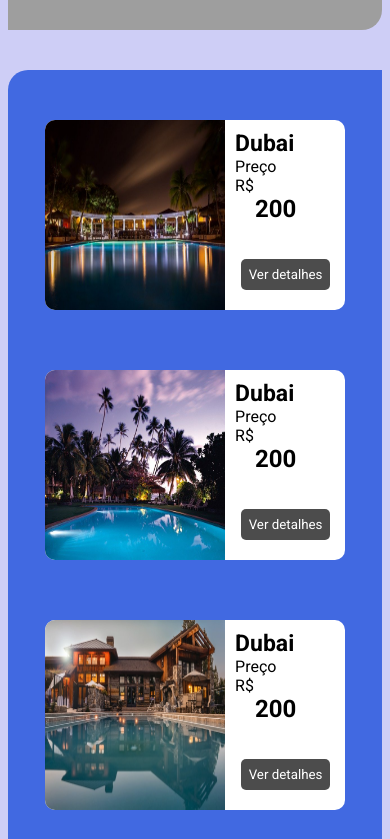
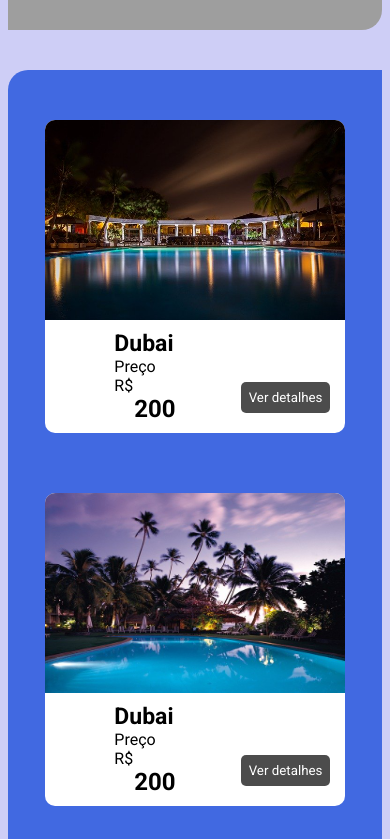
Before and after one commit to thsthiago/Projeto_ViajaTour, a plain HTML site: page Homepage/index.html in a window 390 px wide. Shown: the part 3820-4659 px from the top of the page. Drawn offline with Linux system fonts and the light colour scheme; grey boxes are pictures that could not be loaded.

Commit message:
Aplicando responsivo na seção hotéis

```diff
--- a/Homepage/style.css
+++ b/Homepage/style.css
@@ -1053,3 +1053,41 @@ footer .flex .seguro img{
     margin: 30px  auto;
   }
 }
+
+@media screen and (max-width: 400px){
+  #hoteis .flex .ho-box{
+    height: auto;
+  }
+
+  #hoteis .flex .ho-box .flex{
+    flex-wrap: wrap;
+    height: auto;
+  }
+
+  #hoteis .flex .ho-box img{
+    width: 100%;
+    height: 200px;
+    border-radius: 10px 10px 0px 0px;
+  }
+
+  #hoteis .flex .ho-box:hover img{
+    width: 100%;
+  }
+
+  #hoteis .flex .ho-box .flex-desc{
+    width: 100%;
+  }
+
+  #hoteis .flex .ho-box .ho-desc{
+    position: relative;
+    right: 50px;
+  }
+
+  #hoteis .flex .ho-box:hover .ho-desc2{
+    display: none;
+  }
+
+  #hoteis .flex .ho-box:hover button{
+    right: 15px;
+  }
+}
```
